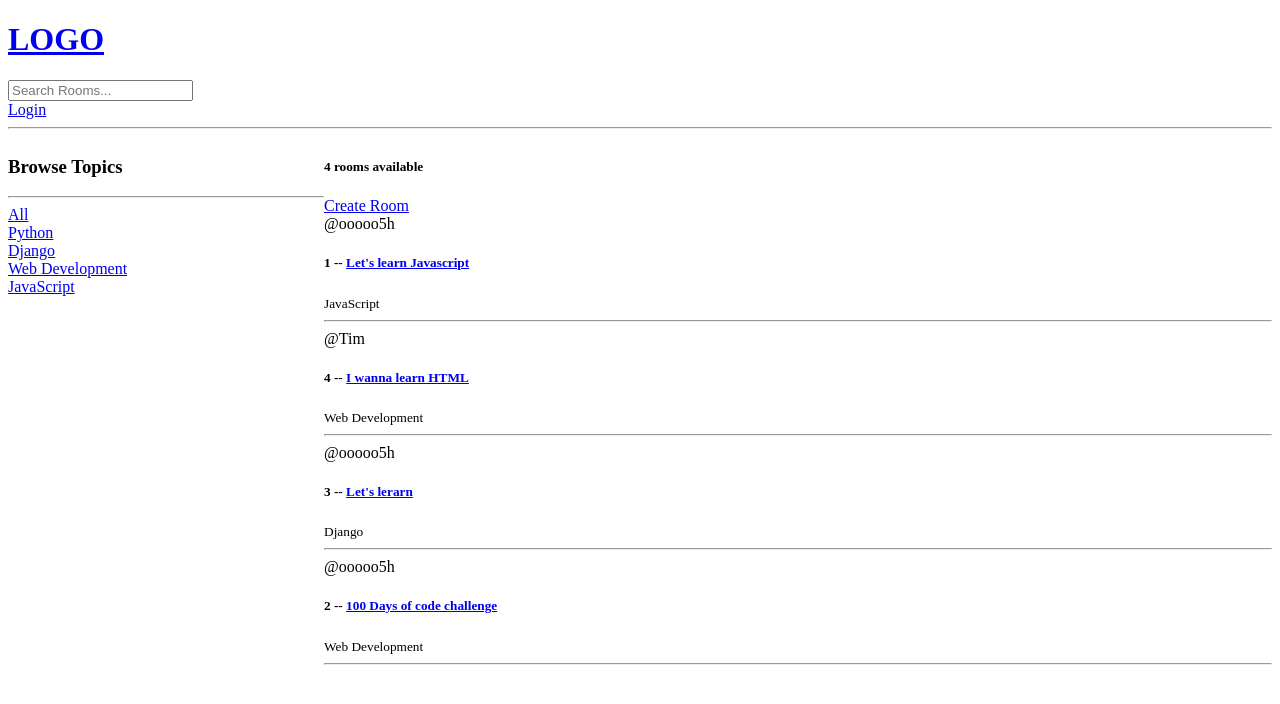
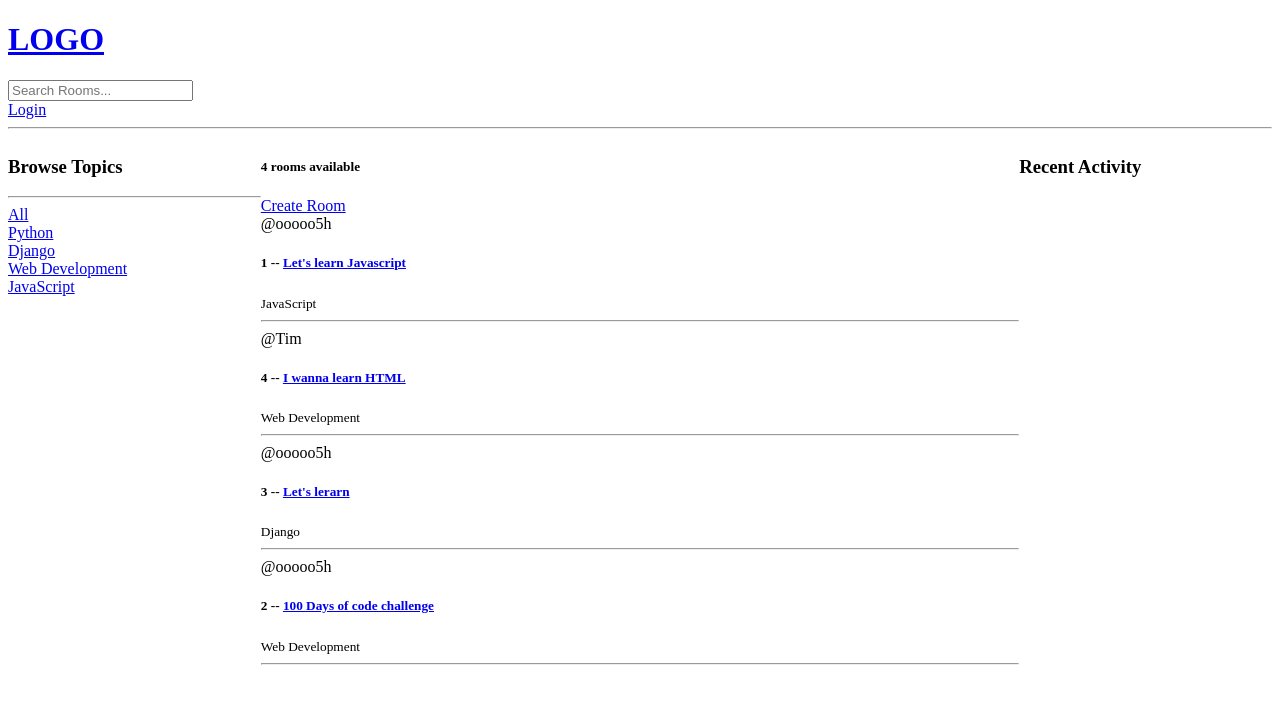
Before and after one commit to ooooo5h/20220227_django_7hour_course, a Django app: page / in a window 1280 px wide. Shown: the top 704 px of the page. Run offline with Django 4.2, Linux system fonts and the light colour scheme; data comes from the database, SQL or seed files in the repository.

Commit message:
메인화면 구역 3개로 나눔

```diff
--- a/base/templates/base/home.html
+++ b/base/templates/base/home.html
@@ -5,7 +5,7 @@
 <style>
     .home-container{
         display : grid;
-        grid-template-columns : 1fr 3fr;
+        grid-template-columns : 1fr 3fr 1fr;
     }
 </style>
 
@@ -47,9 +47,11 @@
         </div>
     </div>
 
+    <div>
+        <h3>Recent Activity</h3>
     </div>
 
 
-
+</div>
 
 {% endblock content %}
```
